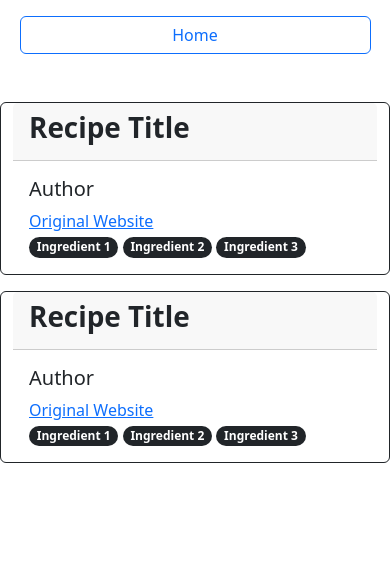
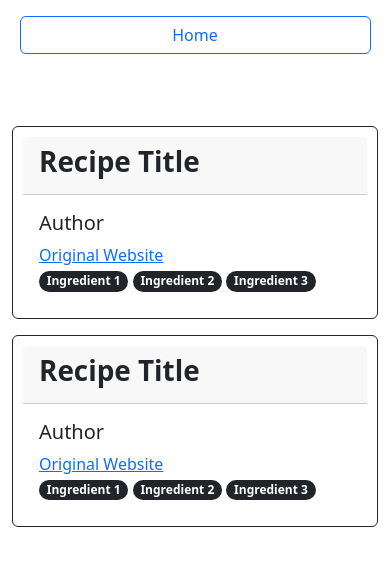
Before and after one commit to lauraa0055/cisc4900, a plain HTML site: page listPage.html in a window 390 px wide. Drawn offline with nearby package versions, Linux system fonts and the light colour scheme.

Commit message:
Made changes to listPage.html and added media queries to list page

```diff
--- a/css/listPage.css
+++ b/css/listPage.css
@@ -19,3 +19,38 @@
 	margin-top: 1rem;
 	margin-bottom: 3rem;
 }
+
+.card {
+	float: left;
+	width: 50%;
+	padding: 10px;
+	margin-left:15px;
+}
+
+.row:after {
+	content: "";
+	display: table;
+	clear: both;
+}
+
+@media only screen and (max-width: 1024px) {
+	.card{
+		width:49%;
+		margin-left:6px;
+	}
+
+}
+/*medium devices: landscape tablets, etc. and up*/
+@media only screen and (max-width: 768px){
+	.card {
+		width:48%;
+		margin-left:10px;
+	}
+}
+
+@media screen and (max-width: 600px) {
+	.card {
+		width: 100%;
+		margin-left:0px;
+	}
+}
--- a/listPage.html
+++ b/listPage.html
@@ -14,7 +14,8 @@
 		<button type = "btn-group" class="btn btn-outline-primary" onclick="homeButton()">Home</button>
 	</div>
 
-	<div id = "recipe-list" class = "row row-cols-1 row-cols-md-2 g-4">
+	<div id = "recipe-list" class = "row">
+		<div class="row-cols-3 row-cols-md-2 g-4">
 			<div class="card border-dark mb-3" style="max-width: 36rem;" onclick="recipePage()">
 				<div class="card-header"> <h1> <b>Recipe Title</b> </h1> </div>
 				<div class="card-body text-dark">
@@ -40,6 +41,7 @@
 				</div>
 			</div>
 		</div>
+		</div>
 
     <script src="https://cdn.jsdelivr.net/npm/bootstrap@5.3.3/dist/js/bootstrap.bundle.min.js" integrity="sha384-YvpcrYf0tY3lHB60NNkmXc5s9fDVZLESaAA55NDzOxhy9GkcIdslK1eN7N6jIeHz" crossorigin="anonymous"></script>
 <script src="./js/listPage.js"></script>
```
Lines whose indentation alone changed are shown as unchanged.
